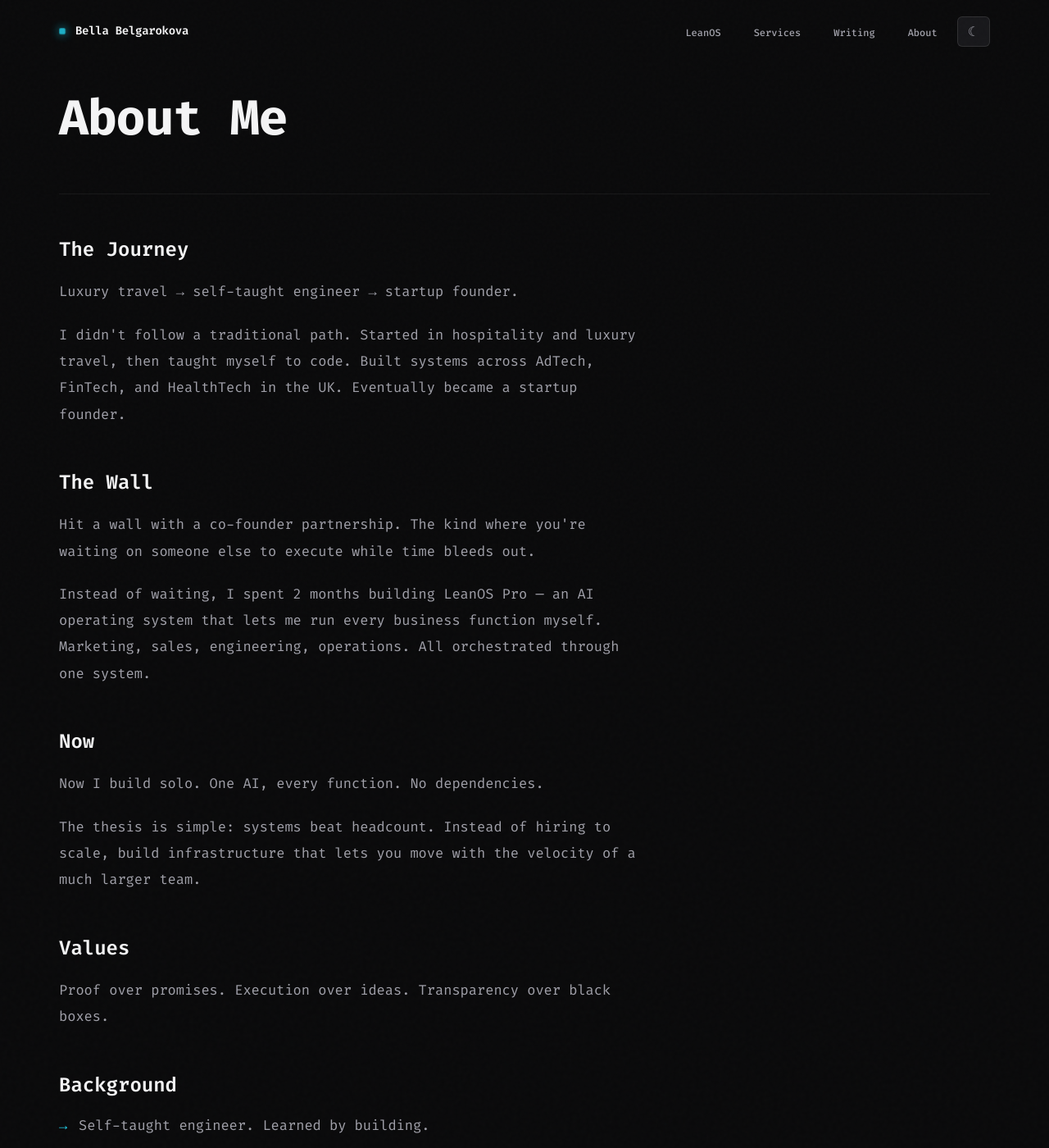
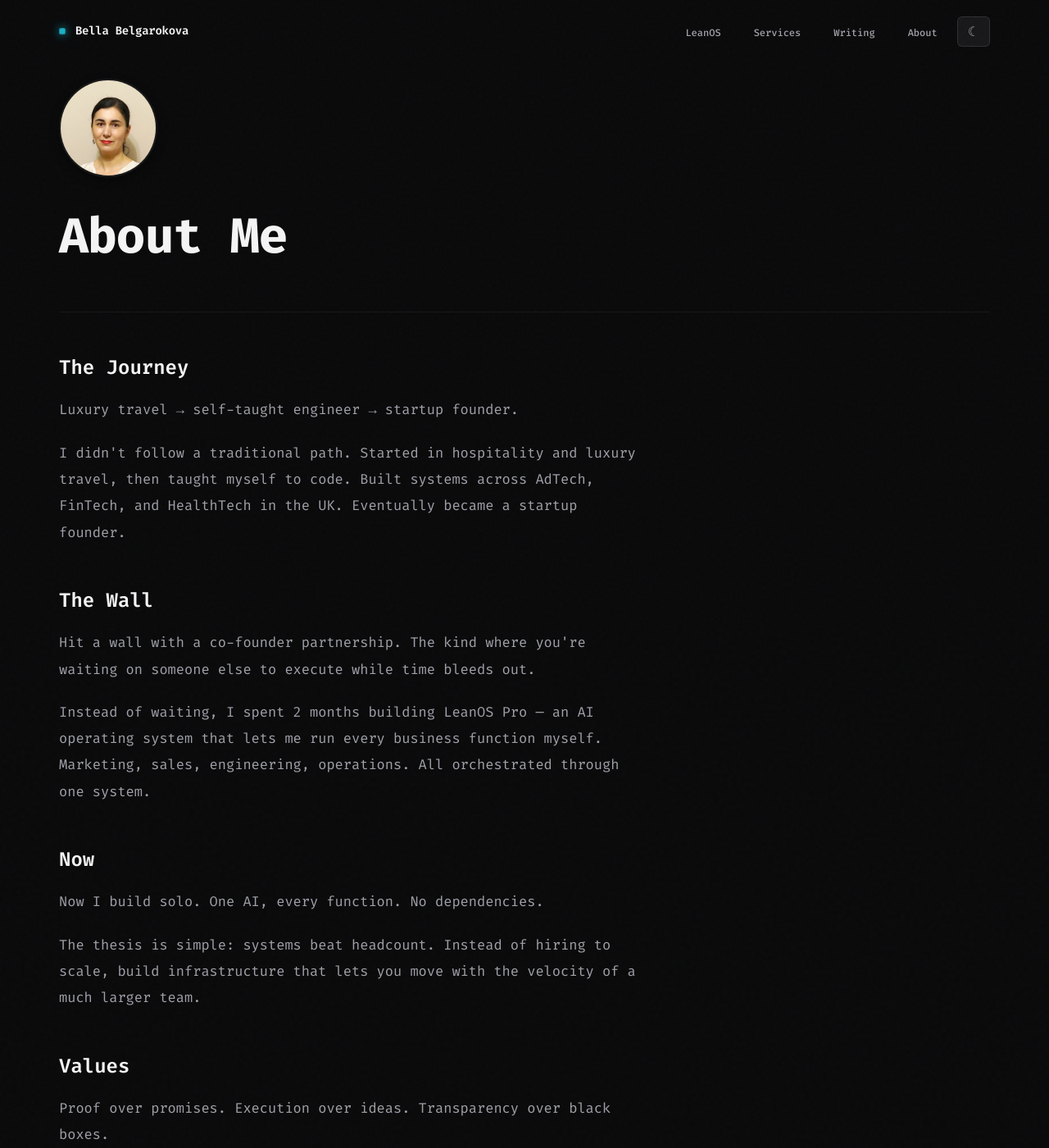
Before and after one commit to BellaBe/bellabe.github.io, a Jekyll site: the page built from about.html, in a window 1280 px wide and 1400 px high. Shown: the whole window at 82% size. Built offline with Jekyll 4.4.1, drawn with Linux system fonts in a browser that asks for light colours; some web fonts are replaced.

Commit message:
feat: add profile photo to About page
Co-Authored-By: Claude Opus 4.5 <noreply@anthropic.com>

```diff
--- a/about.html
+++ b/about.html
@@ -4,7 +4,8 @@ title: About
 description: "Bella Belgarokova — Luxury travel to self-taught engineer to startup founder. Now building solo with AI. One system, every function, no dependencies."
 ---
 
-<section class="page-header">
+<section class="page-header about-header">
+  <img src="{{ '/assets/images/profile.jpg' | relative_url }}" alt="Bella Belgarokova" class="profile-photo">
   <h1>About Me</h1>
 </section>
 
--- a/assets/css/main.css
+++ b/assets/css/main.css
@@ -817,6 +817,30 @@ body.light .icon-sun { display: inline; }
   margin-top: var(--breathing-micro);
 }
 
+/* Profile Photo */
+.about-header {
+  display: flex;
+  flex-direction: column;
+  align-items: flex-start;
+  gap: var(--breathing-meso);
+}
+
+.profile-photo {
+  width: 120px;
+  height: 120px;
+  border-radius: var(--radius-full);
+  object-fit: cover;
+  border: 2px solid var(--color-border-subtle);
+  box-shadow: var(--shadow-md);
+}
+
+@media (max-width: 480px) {
+  .profile-photo {
+    width: 96px;
+    height: 96px;
+  }
+}
+
 .project-meta {
   display: inline-block;
   margin-top: var(--space-4);
```
Also changed, not shown: assets/images/profile.jpg (added).
